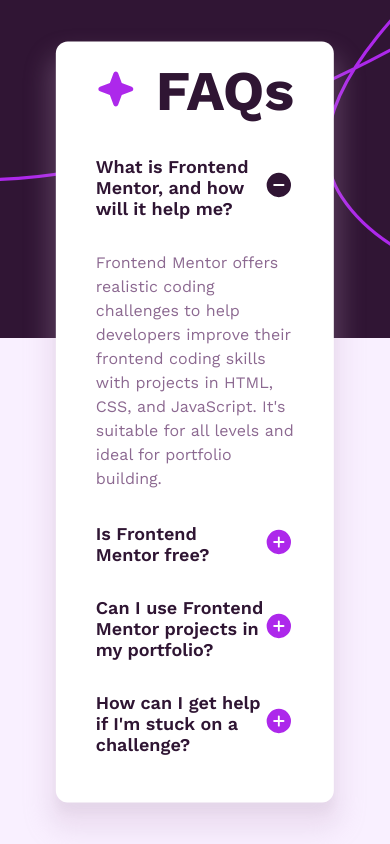
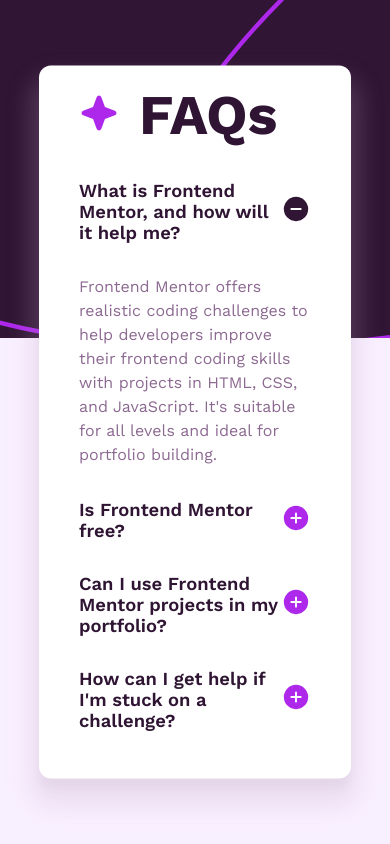
Before and after one commit to j0d3v/faq-accordion, a plain HTML site: page index.html in a window 390 px wide. Drawn offline with nearby package versions, Linux system fonts and the light colour scheme.

Commit message:
refactor CSS to follow mobile-first approach
Signed-off-by: Youssef Eddaif <183735203+j0d3v@users.noreply.github.com>

```diff
--- a/css/style.css
+++ b/css/style.css
@@ -15,21 +15,21 @@
 body {
   font-family: "Work Sans", sans-serif;
   background-color: var(--clr-light-pink);
-  background-image: url("../assets/images/background-pattern-desktop.svg");
+  background-image: url("../assets/images/background-pattern-mobile.svg");
   background-position-y: center;
   background-repeat: no-repeat;
   background-size: cover;
   height: fit-content;
   height: 40dvh;
-  @media (max-width: 375px) {
-    background-image: url("../assets/images/background-pattern-mobile.svg");
+  @media (min-width: 600px) {
+	  background-image: url("../assets/images/background-pattern-desktop.svg");
   }
 }
 
 summary {
   list-style: none;
   color: var(--clr-dark-purple);
-  font-size: 18px;
+  font-size: 1.15rem;
   font-weight: 600;
   justify-content: space-between;
 }
@@ -79,8 +79,8 @@
   transform: translate(-50%, -50%);
   box-shadow: rgb(198 169 201 / 25%) 0px 20px 25px 8px,
     rgba(0, 0, 0, 0.04) 0px 10px 10px 0px;
-  max-width: 800px;
-  @media (max-width: 375px) {
-    max-width: 80%;
+  width: 80%;
+  @media (min-width: 600px) {
+    width: 600px;
   }
 }
```
